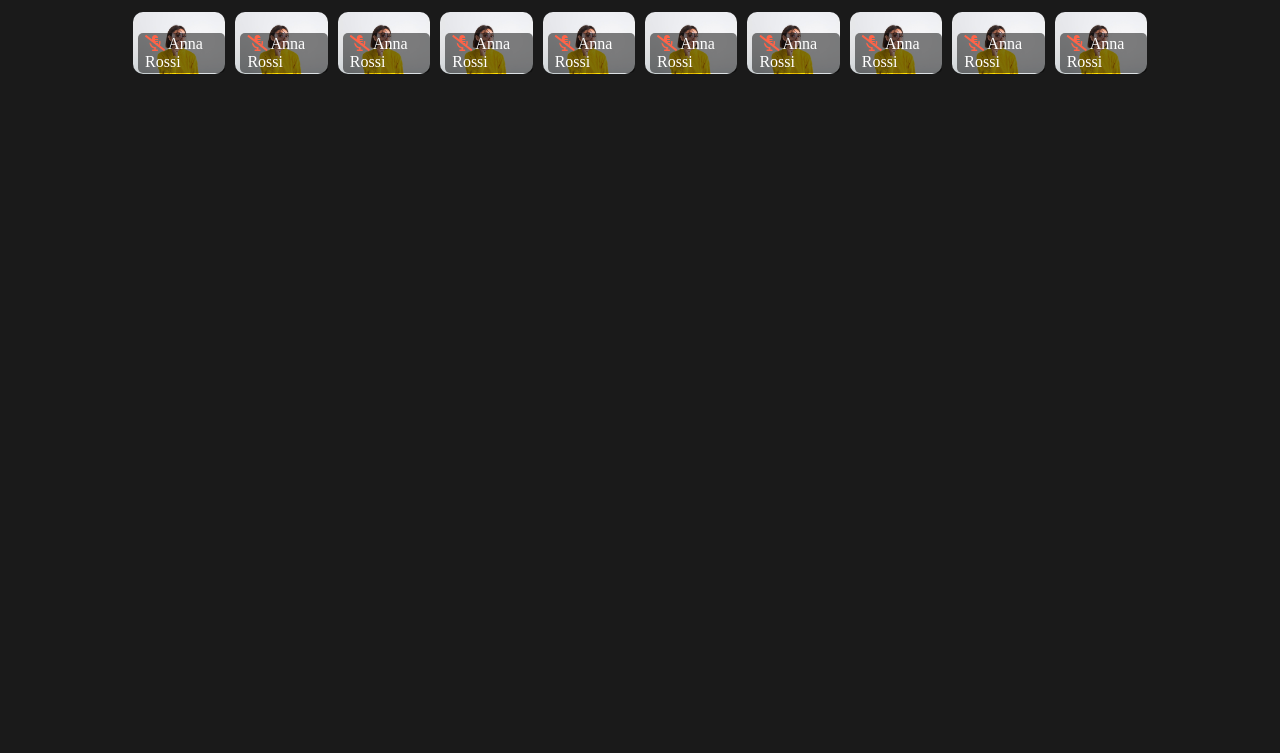
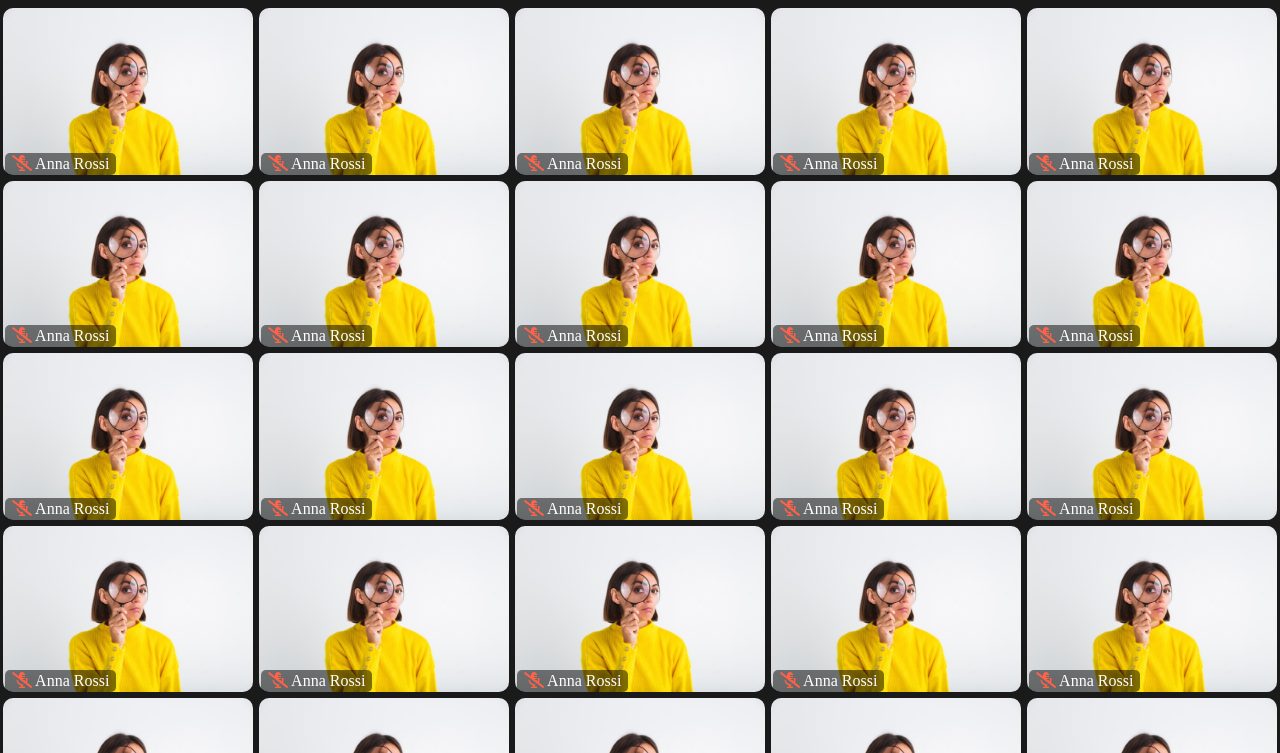
Before and after one commit to mariklim/html-css-zoom, a plain HTML site: page index.html in a window 1280 px wide. Shown: the part 47-800 px from the top of the page. Drawn offline with Linux system fonts and the light colour scheme.

Commit message:
Add all rows of img

```diff
--- a/css/style.css
+++ b/css/style.css
@@ -12,12 +12,13 @@ body{
 /* Containers */
 .container.full-screen{
     height: 100vh;
+    overflow-y: scroll;
     background-color: #1a1a1a;
 }
 
 .container.big{
     margin: auto;
-    width:80%;
+    max-width: 1300px;
 }
 
 /* Header */
@@ -49,9 +50,10 @@ padding: 3px;
 
 /* main */
 .ID-photo{
-   max-width: 20%;
+   width:calc(100% / 5);
    position: relative;
-   margin: 5px;
+   padding: 1px 3px;
+
 }
 
 .ID-photo img{
@@ -77,4 +79,5 @@ padding: 3px;
 /* section Flexbox Id photos  */
 .container.big.user-photos{
     display: flex;
+    flex-wrap: wrap;
 }
--- a/index.html
+++ b/index.html
@@ -125,6 +125,147 @@
         </div>
             </div>
         <!-- /row-2 -->
+          <!-- row-3 -->
+          <div class="ID-photo">
+            <img src="img/foto.jpg" alt="ID-photo">
+            <div class="mic">
+                <p class="name">
+                    <i class="fas fa-microphone-alt-slash"></i>
+                    Anna Rossi
+                </p>
+            </div>
+       </div>
+       <div class="ID-photo">
+            <img src="img/foto.jpg" alt="ID-photo">
+            <div class="mic">
+                <p class="name">
+                    <i class="fas fa-microphone-alt-slash"></i>
+                    Anna Rossi
+                </p>
+            </div>
+        </div>
+         <div class="ID-photo">
+        <img src="img/foto.jpg" alt="ID-photo">
+        <div class="mic">
+            <p class="name">
+                <i class="fas fa-microphone-alt-slash"></i>
+                Anna Rossi
+            </p>
+        </div>
+        </div>
+        <div class="ID-photo">
+        <img src="img/foto.jpg" alt="ID-photo">
+        <div class="mic">
+            <p class="name">
+                <i class="fas fa-microphone-alt-slash"></i>
+                Anna Rossi
+            </p>
+        </div>
+        </div>
+        <div class="ID-photo">
+    <img src="img/foto.jpg" alt="ID-photo">
+    <div class="mic">
+        <p class="name">
+            <i class="fas fa-microphone-alt-slash"></i>
+            Anna Rossi
+        </p>
+    </div>
+        </div>
+    <!-- /row-3 -->
+      <!-- row-4 -->
+      <div class="ID-photo">
+        <img src="img/foto.jpg" alt="ID-photo">
+        <div class="mic">
+            <p class="name">
+                <i class="fas fa-microphone-alt-slash"></i>
+                Anna Rossi
+            </p>
+        </div>
+   </div>
+   <div class="ID-photo">
+        <img src="img/foto.jpg" alt="ID-photo">
+        <div class="mic">
+            <p class="name">
+                <i class="fas fa-microphone-alt-slash"></i>
+                Anna Rossi
+            </p>
+        </div>
+    </div>
+     <div class="ID-photo">
+    <img src="img/foto.jpg" alt="ID-photo">
+    <div class="mic">
+        <p class="name">
+            <i class="fas fa-microphone-alt-slash"></i>
+            Anna Rossi
+        </p>
+    </div>
+    </div>
+    <div class="ID-photo">
+    <img src="img/foto.jpg" alt="ID-photo">
+    <div class="mic">
+        <p class="name">
+            <i class="fas fa-microphone-alt-slash"></i>
+            Anna Rossi
+        </p>
+    </div>
+    </div>
+    <div class="ID-photo">
+<img src="img/foto.jpg" alt="ID-photo">
+<div class="mic">
+    <p class="name">
+        <i class="fas fa-microphone-alt-slash"></i>
+        Anna Rossi
+    </p>
+</div>
+    </div>
+<!-- /row-4 -->
+  <!-- row-5 -->
+  <div class="ID-photo">
+    <img src="img/foto.jpg" alt="ID-photo">
+    <div class="mic">
+        <p class="name">
+            <i class="fas fa-microphone-alt-slash"></i>
+            Anna Rossi
+        </p>
+    </div>
+</div>
+<div class="ID-photo">
+    <img src="img/foto.jpg" alt="ID-photo">
+    <div class="mic">
+        <p class="name">
+            <i class="fas fa-microphone-alt-slash"></i>
+            Anna Rossi
+        </p>
+    </div>
+</div>
+ <div class="ID-photo">
+<img src="img/foto.jpg" alt="ID-photo">
+<div class="mic">
+    <p class="name">
+        <i class="fas fa-microphone-alt-slash"></i>
+        Anna Rossi
+    </p>
+</div>
+</div>
+<div class="ID-photo">
+<img src="img/foto.jpg" alt="ID-photo">
+<div class="mic">
+    <p class="name">
+        <i class="fas fa-microphone-alt-slash"></i>
+        Anna Rossi
+    </p>
+</div>
+</div>
+<div class="ID-photo">
+<img src="img/foto.jpg" alt="ID-photo">
+<div class="mic">
+<p class="name">
+    <i class="fas fa-microphone-alt-slash"></i>
+    Anna Rossi
+</p>
+</div>
+</div>
+<!-- /row-5 -->
 
         </main>
         <!-- /Img of the participants -->
```
Lines whose indentation alone changed are shown as unchanged.
